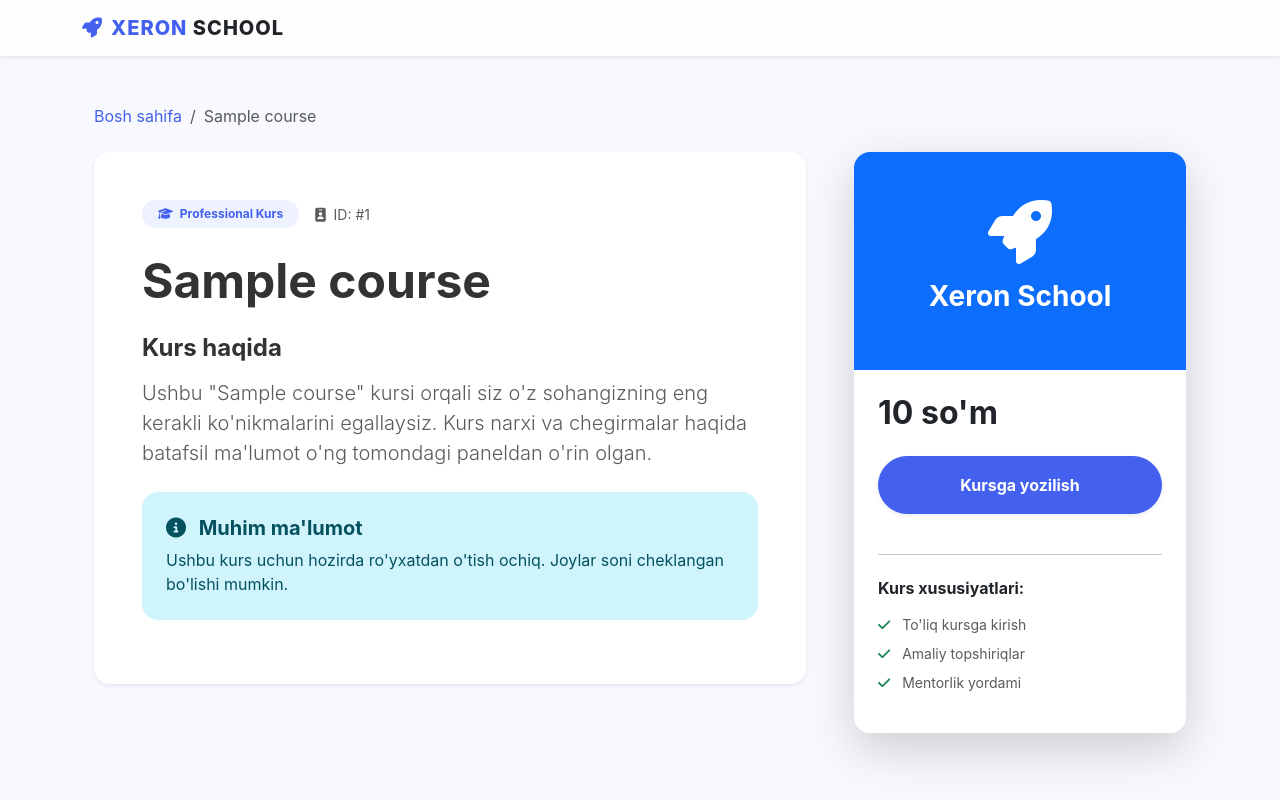
After one commit to BekKing09/django, a Django app: page /course/1/ in a window 1280 px wide. The commit adds this page. Run offline with Django 5.2, Linux system fonts and the light colour scheme; tables that the repository leaves empty hold one stand-in row (values such as "Sample post").

Commit message:
xeron school yangilandi

```diff
--- a/main/urls.py
+++ b/main/urls.py
@@ -5,4 +5,5 @@ urlpatterns = [
 
     path("", views.index_view, name="index"),
     path("about/", views.about_devoloper, name="about"),
+    path("course/<int:pk>/", views.course_detail, name="course_detail")
 ]
--- a/main/views.py
+++ b/main/views.py
@@ -2,9 +2,9 @@ from django.shortcuts import render, redirect
 from main.models import Course
 from django.http import HttpRequest
 import requests
+from main.config import TOKEN, CHAT_ID
+from main.models import Students
 
-TOKEN = ""
-CHAT_ID = ""
 
 def index_view(request: HttpRequest):
     if request.method == "POST":
@@ -47,3 +47,49 @@ def index_view(request: HttpRequest):
 
 def about_devoloper(request):
     return render(request, "main/about.html")
+
+
+
+def course_detail(request, pk):
+    course = Course.objects.get(id=pk)
+
+    if request.method == "POST":
+        student_name = request.POST.get("name")
+        phone = request.POST.get("phone")
+        age = request.POST.get("age")
+        birth_date = request.POST.get("birth_date")
+
+
+        student, created = Students.objects.get_or_create(
+            name=student_name,
+            defaults={
+                'age': age if age else 5,
+                'brith_data': birth_date if birth_date else None
+            }
+        )
+
+
+
+        student.Courses.add(course)
+
+
+        status = "Yangi o'quvchi" if created else "Eski o'quvchi (yangi kursga)"
+        url = f"https://api.telegram.org/bot{TOKEN}/sendMessage"
+        text = (
+            f"🔔 {status} ro'yxatdan o'tdi!\n\n"
+            f"👤 Ismi: {student_name}\n"
+            f"📞 Tel: {phone}\n"
+            f"🎂 Yosh: {age}\n"
+            f"📅 Tug'ilgan kun: {birth_date}\n"
+            f"📚 Tanlagan kursi: {course.title}"
+        )
+
+        try:
+            requests.get(url=url, params={"chat_id": CHAT_ID, "text": text})
+        except:
+            pass
+
+        return redirect("index")
+
+    context = {"course": course}
+    return render(request, "main/course_detail.html", context)
--- /dev/null
+++ b/templates/main/course_detail.html
@@ -0,0 +1,131 @@
+{% extends 'main/base.html' %}
+
+{% block title %}{{ course.title }} - Xeron School{% endblock %}
+
+{% block content %}
+<div class="container mt-4">
+    <nav aria-label="breadcrumb" class="mb-4">
+        <ol class="breadcrumb">
+            <li class="breadcrumb-item"><a href="{% url 'index' %}" class="text-decoration-none text-primary">Bosh sahifa</a></li>
+            <li class="breadcrumb-item active">{{ course.title }}</li>
+        </ol>
+    </nav>
+
+    <div class="row g-5">
+        <div class="col-lg-8">
+            <div class="bg-white p-4 p-md-5 rounded-4 shadow-sm mb-4 border-0">
+                <div class="d-flex align-items-center mb-4">
+                    <span class="badge bg-primary-subtle text-primary px-3 py-2 rounded-pill fw-bold me-3">
+                        <i class="fa-solid fa-graduation-cap me-1"></i> Professional Kurs
+                    </span>
+                    <span class="text-muted small"><i class="fa-solid fa-id-badge me-1"></i> ID: #{{ course.id }}</span>
+                </div>
+
+                <h1 class="display-5 fw-bold mb-4">{{ course.title }}</h1>
+
+                <h4 class="fw-bold mb-3">Kurs haqida</h4>
+                <p class="lead text-muted mb-4">
+                    Ushbu "{{ course.title }}" kursi orqali siz o'z sohangizning eng kerakli ko'nikmalarini egallaysiz.
+                    Kurs narxi va chegirmalar haqida batafsil ma'lumot o'ng tomondagi paneldan o'rin olgan.
+                </p>
+
+                <div class="alert alert-info border-0 rounded-4 p-4">
+                    <h5 class="fw-bold"><i class="fa-solid fa-circle-info me-2"></i> Muhim ma'lumot</h5>
+                    <p class="mb-0">Ushbu kurs uchun hozirda ro'yxatdan o'tish ochiq. Joylar soni cheklangan bo'lishi mumkin.</p>
+                </div>
+            </div>
+        </div>
+
+        <div class="col-lg-4">
+            <div class="card border-0 shadow-lg rounded-4 overflow-hidden sticky-top" style="top: 100px;">
+                <div class="bg-primary text-white text-center py-5">
+                    <i class="fa-solid fa-rocket fa-4x mb-3"></i>
+                    <h3 class="fw-bold">Xeron School</h3>
+                </div>
+
+                <div class="card-body p-4">
+                    <div class="mb-4">
+                        {% if course.discount %}
+                            <div class="text-muted text-decoration-line-through small">{{ course.price }} so'm</div>
+                            <div class="h2 fw-bold text-primary mb-0">{{ course.final_price }} so'm</div>
+                            <span class="badge bg-danger">
+                                -{{ course.discount }}{% if course.discount_type == "percent" %}%{% else %} so'm{% endif %} chegirma
+                            </span>
+                        {% else %}
+                            <div class="h2 fw-bold text-dark">{{ course.price }} so'm</div>
+                        {% endif %}
+                    </div>
+
+                    <button class="btn btn-primary w-100 py-3 rounded-pill fw-bold mb-3 shadow-sm"
+                            data-bs-toggle="modal"
+                            data-bs-target="#enrollModal">
+                        Kursga yozilish
+                    </button>
+
+                    <hr class="my-4">
+
+                    <h6 class="fw-bold mb-3">Kurs xususiyatlari:</h6>
+                    <ul class="list-unstyled small text-muted">
+                        <li class="mb-2"><i class="fa-solid fa-check text-success me-2"></i> To'liq kursga kirish</li>
+                        <li class="mb-2"><i class="fa-solid fa-check text-success me-2"></i> Amaliy topshiriqlar</li>
+                        <li class="mb-2"><i class="fa-solid fa-check text-success me-2"></i> Mentorlik yordami</li>
+                    </ul>
+                </div>
+            </div>
+        </div>
+    </div>
+</div>
+
+<div class="modal fade" id="enrollModal" tabindex="-1" aria-hidden="true">
+    <div class="modal-dialog modal-dialog-centered">
+        <div class="modal-content border-0 rounded-4 shadow">
+            <div class="modal-header border-0 pb-0">
+                <button type="button" class="btn-close" data-bs-dismiss="modal" aria-label="Close"></button>
+            </div>
+            <div class="modal-body p-4 pt-0">
+                <div class="text-center mb-4">
+                    <div class="bg-primary-subtle text-primary d-inline-block p-3 rounded-circle mb-3">
+                        <i class="fa-solid fa-paper-plane fa-2x"></i>
+                    </div>
+                    <h4 class="fw-bold">A'zo bo'lish</h4>
+                    <p class="text-muted">"{{ course.title }}" kursi uchun so'rov qoldiring</p>
+                </div>
+                <form action="{% url 'course_detail' course.id %}" method="post">
+    {% csrf_token %}
+
+    <div class="mb-3">
+        <label class="form-label fw-bold small">Ism-familiyangiz</label>
+        <input type="text" name="name" class="form-control bg-light border-0 rounded-3 py-2" placeholder="Masalan: Ali Valiyev" required>
+    </div>
+
+    <div class="row">
+        <div class="col-md-6 mb-3">
+            <label class="form-label fw-bold small">Yoshingiz</label>
+            <input type="number" name="age" class="form-control bg-light border-0 rounded-3 py-2" placeholder="20" required>
+        </div>
+        <div class="col-md-6 mb-3">
+            <label class="form-label fw-bold small">Tug'ilgan kuningiz</label>
+            <input type="date" name="birth_date" class="form-control bg-light border-0 rounded-3 py-2" required>
+        </div>
+    </div>
+
+    <div class="mb-4">
+        <label class="form-label fw-bold small">Telefon raqamingiz</label>
+        <input type="tel" name="phone" class="form-control bg-light border-0 rounded-3 py-2" placeholder="+998 90 123 45 67" required>
+    </div>
+
+    <button type="submit" class="btn btn-primary w-100 py-3 rounded-pill fw-bold shadow">
+        So'rov yuborish
+    </button>
+</form>
+            </div>
+        </div>
+    </div>
+</div>
+
+<style>
+    .bg-primary-subtle { background-color: #eef2ff !important; }
+    .text-primary { color: #4361ee !important; }
+    .btn-primary { background-color: #4361ee !important; border-color: #4361ee !important; }
+</style>
+{% endblock %}
--- a/templates/main/index.html
+++ b/templates/main/index.html
@@ -66,7 +66,9 @@
                         {% endif %}
 
                         <hr class="my-3 opacity-50">
-                        <a href="#" class="btn btn-outline-dark w-100 rounded-pill py-2 fw-bold small">Kursga yozilish</a>
+                        <a href="{% url 'course_detail' kurs.id %}" class="btn btn-outline-dark w-100 rounded-pill py-2 fw-bold small">
+                            Kursga yozilish
+                        </a>
                     </div>
                 </div>
             </div>
```
Also changed, not shown: 1 other file.
